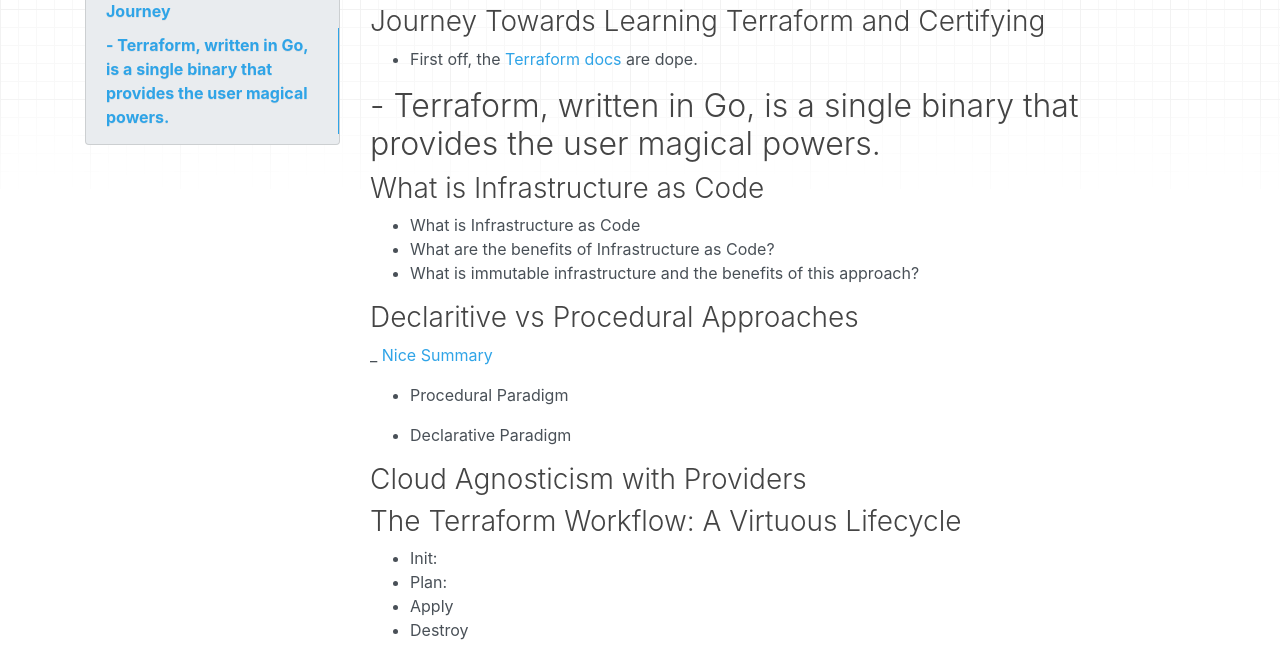
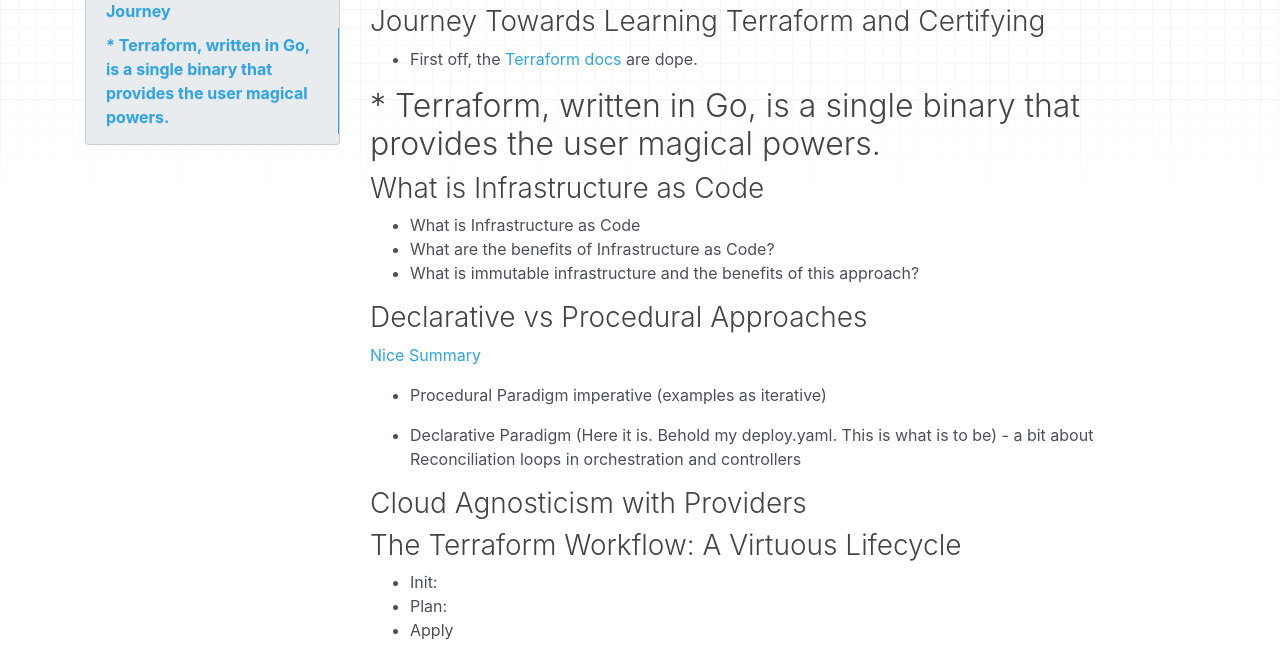
Before and after one commit to michaelcolletti/terraform-certification, a plain HTML site: page index.html in a window 1280 px wide. Shown: the part 117-764 px from the top of the page. Drawn offline with nearby package versions, Linux system fonts and the light colour scheme.

Commit message:
Deployed c800a80 with MkDocs version: 1.2.3

```diff
--- a/index.html
+++ b/index.html
@@ -68,7 +68,7 @@
               </ul>
             </li>
 
-            <li class="nav-item" data-level="2"><a href="#-terraform-written-in-go-is-a-single-binary-that-provides-the-user-magical-powers" class="nav-link">- Terraform, written in Go, is a single binary that provides the user magical powers.</a>
+            <li class="nav-item" data-level="2"><a href="#terraform-written-in-go-is-a-single-binary-that-provides-the-user-magical-powers" class="nav-link">* Terraform, written in Go, is a single binary that provides the user magical powers.</a>
               <ul class="nav flex-column">
               </ul>
             </li>
@@ -82,21 +82,21 @@
 <ul>
 <li>First off, the <a href="https://terraform.io/docs">Terraform docs</a> are dope.</li>
 </ul>
-<h2 id="-terraform-written-in-go-is-a-single-binary-that-provides-the-user-magical-powers">- Terraform, written in Go, is a single binary that provides the user magical powers.</h2>
+<h2 id="terraform-written-in-go-is-a-single-binary-that-provides-the-user-magical-powers">* Terraform, written in Go, is a single binary that provides the user magical powers.</h2>
 <h3 id="what-is-infrastructure-as-code">What is Infrastructure as Code</h3>
 <ul>
 <li>What is Infrastructure as Code</li>
 <li>What are the benefits of Infrastructure as Code?</li>
 <li>What is immutable infrastructure and the benefits of this approach? </li>
 </ul>
-<h3 id="declaritive-vs-procedural-approaches">Declaritive vs Procedural Approaches</h3>
-<p>_ <a href="https://stackoverflow.com/questions/1619834/what-is-the-difference-between-declarative-and-procedural-programming-paradigms">Nice Summary</a></p>
+<h3 id="declarative-vs-procedural-approaches">Declarative vs Procedural Approaches</h3>
+<p><a href="https://stackoverflow.com/questions/1619834/what-is-the-difference-between-declarative-and-procedural-programming-paradigms">Nice Summary</a></p>
 <ul>
 <li>
-<p>Procedural Paradigm </p>
+<p>Procedural Paradigm imperative (examples as iterative)</p>
 </li>
 <li>
-<p>Declarative Paradigm </p>
+<p>Declarative Paradigm (Here it is. Behold my deploy.yaml. This is what is to be) - a bit about Reconciliation loops in orchestration and controllers</p>
 </li>
 </ul>
 <h3 id="cloud-agnosticism-with-providers">Cloud Agnosticism with Providers</h3>
@@ -265,5 +265,5 @@ variable "docker_ports" {
 
 <!--
 MkDocs version : 1.2.3
-Build Date UTC : 2022-04-02 18:46:32.456834+00:00
+Build Date UTC : 2022-04-02 19:43:14.302064+00:00
 -->
```
Also changed, not shown: search/search_index.json (+1 -1 lines), 1 other file.
